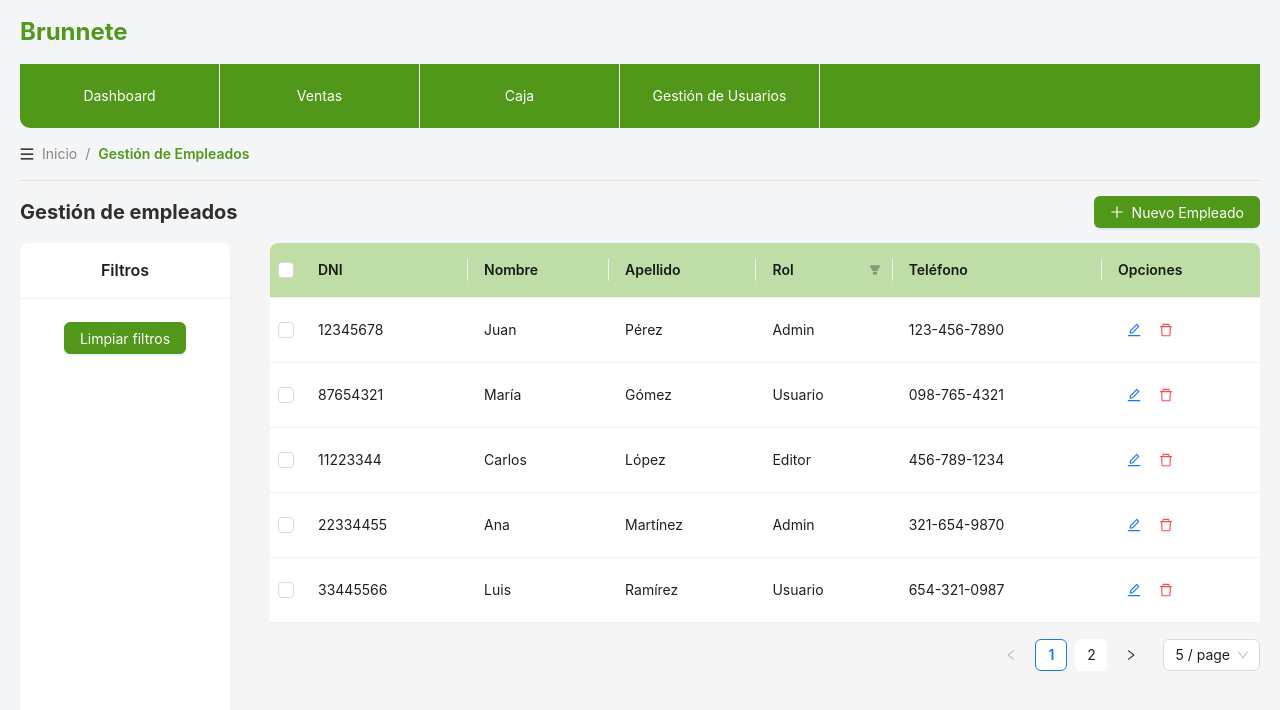
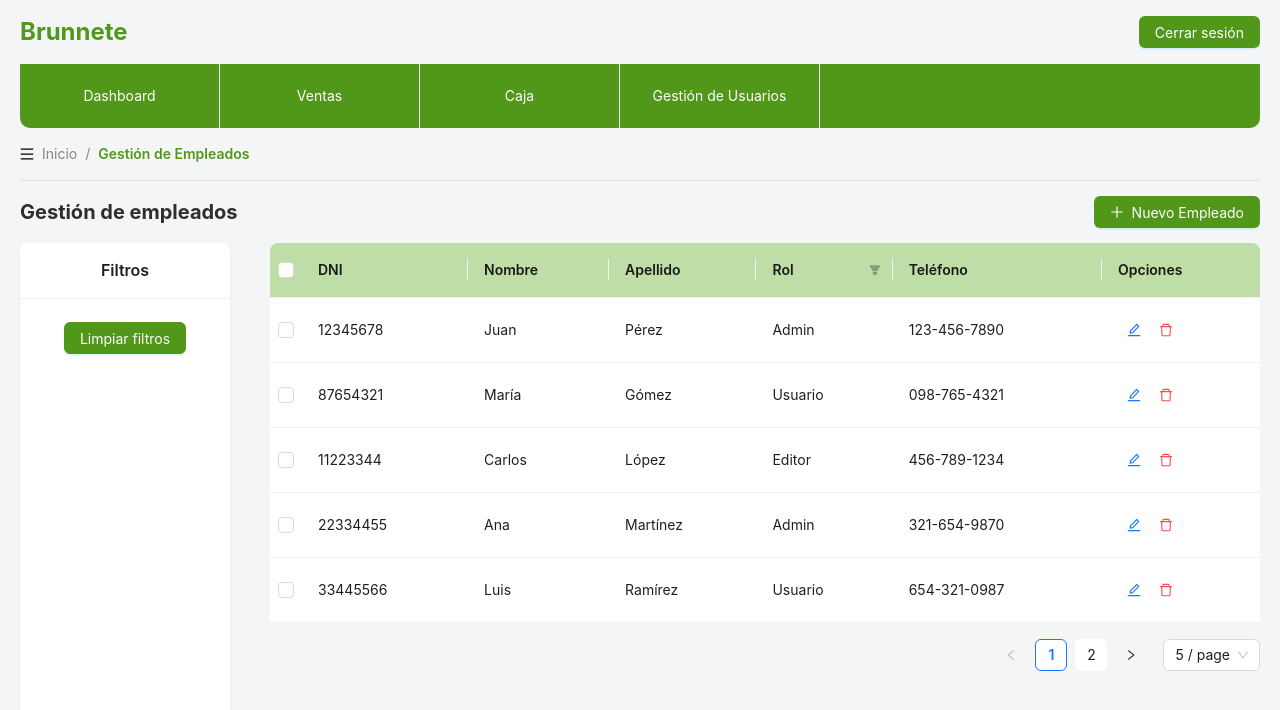
Before and after one commit to JulianRivas17/proyect, a React (Create React App) app in the folder frontend/: page /users in a window 1280 px wide. Shown: the top 710 px of the page. Built offline with nearby package versions, Linux system fonts and the light colour scheme; sample sign-in values are in the browser's storage.

Commit message:
añadi boton para cerrar sesión

```diff
--- a/frontend/src/components/header/Header.tsx
+++ b/frontend/src/components/header/Header.tsx
@@ -1,6 +1,6 @@
 // src/components/Header.tsx
 import React from 'react';
-import { Menu, Layout } from 'antd';
+import { Menu, Layout, Button } from 'antd';
 import { Link } from 'react-router-dom';
 import './header.css';
 
@@ -9,9 +9,12 @@ const { Header } = Layout;
 const AppHeader: React.FC = () => {
   return (
     <Header style={{ background: '#f4f5f7', padding: 0, display: 'block' }}>
-      <div className="container-logo">
+      <div className="container-logo" style={{ display: 'flex', justifyContent: 'space-between', alignItems: 'center', background: '#f4f5f7'}}>
         <div className="logo">
           Brunnete
+        </div>
+        <div style={{ display: 'flex', justifyContent: 'flex-end', paddingRight: '20px' }}>
+            <Button className='add-button' type="primary">Cerrar sesión</Button>
         </div>
       </div>
       <div className="horizontal-menu">
```
